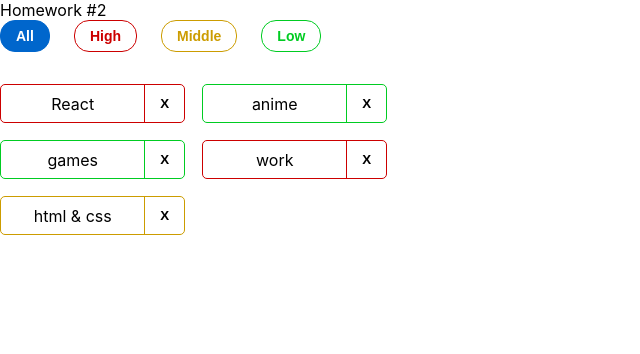
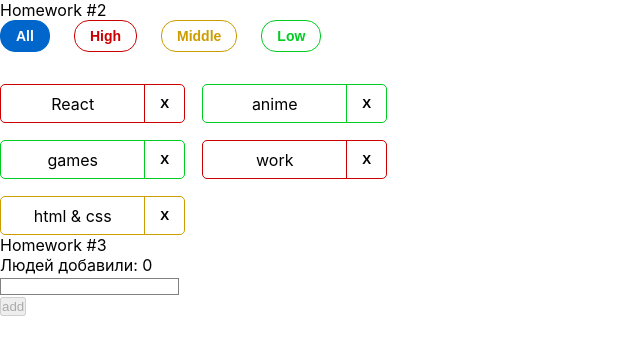
Before and after one commit to ArturLimaiko/homework-new, a React (Create React App) app: page /#/pre-junior in a window 1280 px wide. Shown: the top 354 px of the page, without its empty margins (0-640 px from the left). Built offline with nearby package versions, Linux system fonts and the light colour scheme.

Commit message:
complete hw2 - week3

```diff
--- a/src/s1-main/App.tsx
+++ b/src/s1-main/App.tsx
@@ -1,6 +1,8 @@
 import React from 'react'
 import s from './App.module.css'
 import HW2 from "../s2-homeworks/hw02/HW2";
+// import HW1 from "../s2-homeworks/hw01/HW1";
+import HW3 from '../s2-homeworks/hw03/HW3';
 
 function App() {
     return (
@@ -8,7 +10,7 @@
             {/*<HW1/>*/}
             {/*раскомментировать по ходу выполнения*/}
             <HW2/>
-            {/*<HW3/>*/}
+            <HW3/>
             {/*<HW4/>*/}
 
             {/*при выполнении дз 5 и более - закомментировать здесь дз 1-4, так как они есть внутри дз 5*/}
--- a/src/s2-homeworks/hw03/Greeting.module.css
+++ b/src/s2-homeworks/hw03/Greeting.module.css
@@ -8,12 +8,16 @@
 }
 
 .input {
+    border: 1px solid gray;
 }
 
 .input:focus {
+    outline : none;
 }
 
 .errorInput {
+    border: 1px solid red;
+    outline:none
 }
 
 .button {
--- a/src/s2-homeworks/hw03/Greeting.tsx
+++ b/src/s2-homeworks/hw03/Greeting.tsx
@@ -2,14 +2,14 @@
 import s from './Greeting.module.css'
 
 type GreetingPropsType = {
-    name: any // need to fix any
-    setNameCallback: any // need to fix any
-    addUser: any // need to fix any
-    onBlur: any // need to fix any
-    onEnter: any // need to fix any
-    error: any // need to fix any
-    totalUsers: any // need to fix any
-    lastUserName?: any // need to fix any
+    name: string // need to fix any
+    setNameCallback: (e: ChangeEvent<HTMLInputElement>)=> void // need to fix any
+    addUser: () => void // need to fix any
+    onBlur: () => void // need to fix any
+    onEnter: (e: KeyboardEvent<HTMLInputElement>) => void // need to fix any
+    error: string // need to fix any
+    totalUsers: number // need to fix any
+    lastUserName?: string // need to fix any
 }
 
 // презентационная компонента (для верстальщика)
@@ -25,7 +25,7 @@
         lastUserName,
     } // деструктуризация пропсов
 ) => {
-    const inputClass = s.errorInput // need to fix with (?:)
+    const inputClass = error ? s.errorInput : s.input // need to fix with (?:)
 
     return (
         <div id={'hw3-form'} className={s.greetingForm}>
--- a/src/s2-homeworks/hw03/GreetingContainer.tsx
+++ b/src/s2-homeworks/hw03/GreetingContainer.tsx
@@ -1,37 +1,42 @@
-import React, { ChangeEvent, KeyboardEvent, useState } from 'react'
+import React, {ChangeEvent, KeyboardEvent, useState} from 'react'
 import Greeting from './Greeting'
-import { UserType } from './HW3'
+import {UserType} from './HW3'
 
 type GreetingContainerPropsType = {
-    users: any // need to fix any
-    addUserCallback: any // need to fix any
+    users: UserType[] // need to fix any
+    addUserCallback: (name: string) => void // need to fix any
 }
 
-export const pureAddUser = (name: any, setError: any, setName: any, addUserCallback: any) => {
+export const pureAddUser = (name: string,
+                            setError: (error: string) => void,
+                            setName: (name: string) => void,
+                            addUserCallback: (name: string) => void) => {
     // если имя пустое - показать ошибку, иначе - добавить юзера и очистить инпут
+    return !name.trim()
+        ? setError('Ошибка! Введите имя!')
+        : (addUserCallback(name), setName(''));
 }
 
-export const pureOnBlur = (name: any, setError: any) => { // если имя пустое - показать ошибку
+export const pureOnBlur = (name: string, setError: (error: string) => void) => {
+    !name.trim() && setError('Ошибка! Введите имя!')
 }
 
-export const pureOnEnter = (e: any, addUser: any) => { // если нажата кнопка Enter - добавить
+export const pureOnEnter = (e: KeyboardEvent<HTMLInputElement>, addUser: ()=>void) => {
+    // если нажата кнопка Enter - добавить
+    e.key === 'Enter' && addUser()
 }
 
 // более простой и понятный для новичков
 // function GreetingContainer(props: GreetingPropsType) {
 
 // более современный и удобный для про :)
-const GreetingContainer: React.FC<GreetingContainerPropsType> = ({
-    users,
-    addUserCallback,
-}) => {
+const GreetingContainer: React.FC<GreetingContainerPropsType> = ({users, addUserCallback,}) => {
     // деструктуризация пропсов
-    const [name, setName] = useState<any>('') // need to fix any
-    const [error, setError] = useState<any>('') // need to fix any
+    const [name, setName] = useState<string>('') // need to fix any
+    const [error, setError] = useState<string>('') // need to fix any
 
-    const setNameCallback = (e: any) => { // need to fix any
-        setName('some name') // need to fix
-
+    const setNameCallback = (e: ChangeEvent<HTMLInputElement>) => { // need to fix any
+        setName(e.currentTarget.value)// need to fix
         error && setError('')
     }
     const addUser = () => {
@@ -42,12 +47,12 @@
         pureOnBlur(name, setError)
     }
 
-    const onEnter = (e: any) => {
+    const onEnter = (e: KeyboardEvent<HTMLInputElement> ) => {
         pureOnEnter(e, addUser)
     }
 
-    const totalUsers = 0 // need to fix
-    const lastUserName = 'some name' // need to fix
+    const totalUsers = users.length // need to fix
+    const lastUserName = users.length > 0 ? users[users.length - 1].name : ''
 
     return (
         <Greeting
--- a/src/s2-homeworks/hw03/HW3.tsx
+++ b/src/s2-homeworks/hw03/HW3.tsx
@@ -1,5 +1,5 @@
-import React, { useState } from 'react'
-import { v1 } from 'uuid'
+import React, {useState} from 'react'
+import {v1} from 'uuid'
 import s2 from '../../s1-main/App.module.css'
 import GreetingContainer from './GreetingContainer'
 
@@ -19,18 +19,16 @@
 
 // types
 export type UserType = {
-    _id: any // need to fix any
-    name: any // need to fix any
+    _id: string
+    name: string
 }
 
-export const pureAddUserCallback = (name: any, setUsers: any, users: any) => { // need to fix any
-    const user = { // need to fix
-    }
+export const pureAddUserCallback = (name: string, setUsers: (users: UserType[]) => void, users: UserType[]) => { // need to fix any
+    const user = {_id: v1(), name:name}
     setUsers([...users, user])
 }
-
 const HW3 = () => {
-    const [users, setUsers] = useState<any>([]) // need to fix any
+    const [users, setUsers] = useState<UserType[]>([]) // need to fix any
 
     const addUserCallback = (name: any) => { // need to fix any
         pureAddUserCallback(name, setUsers, users)
```
